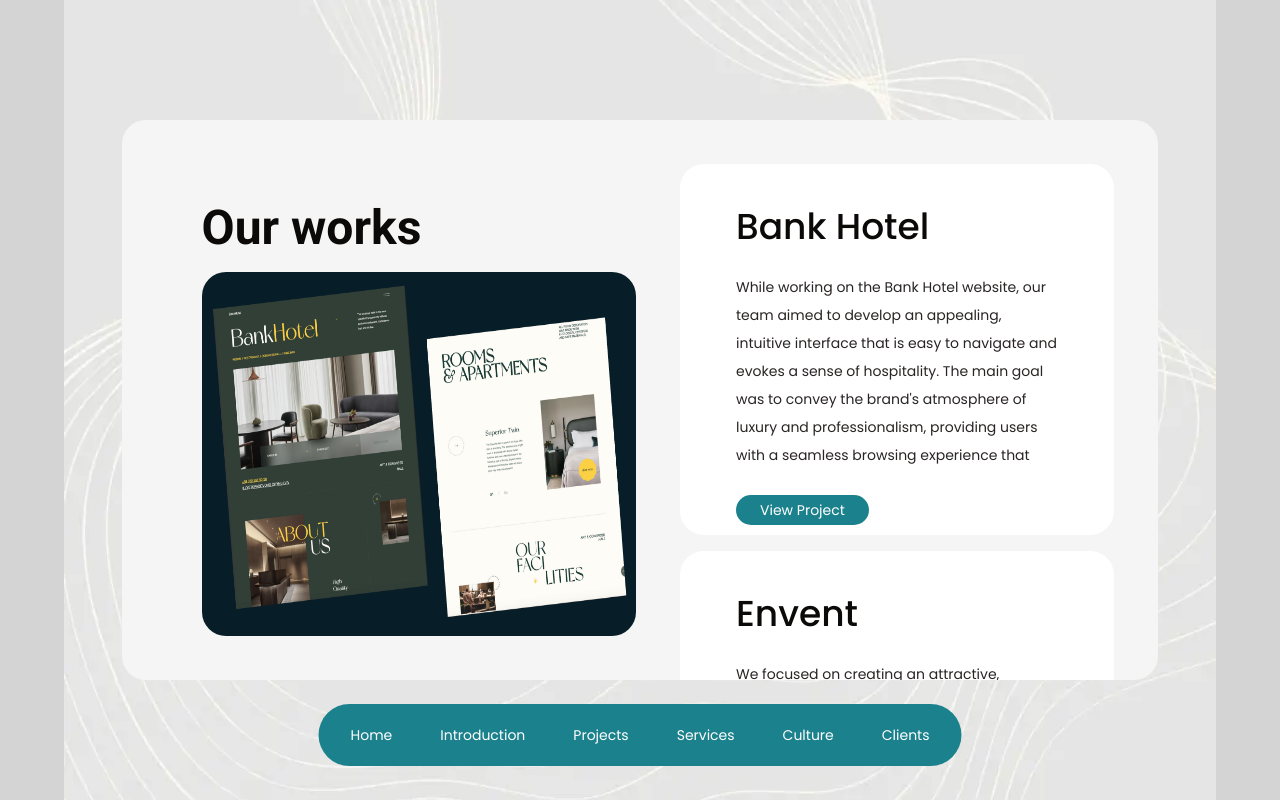
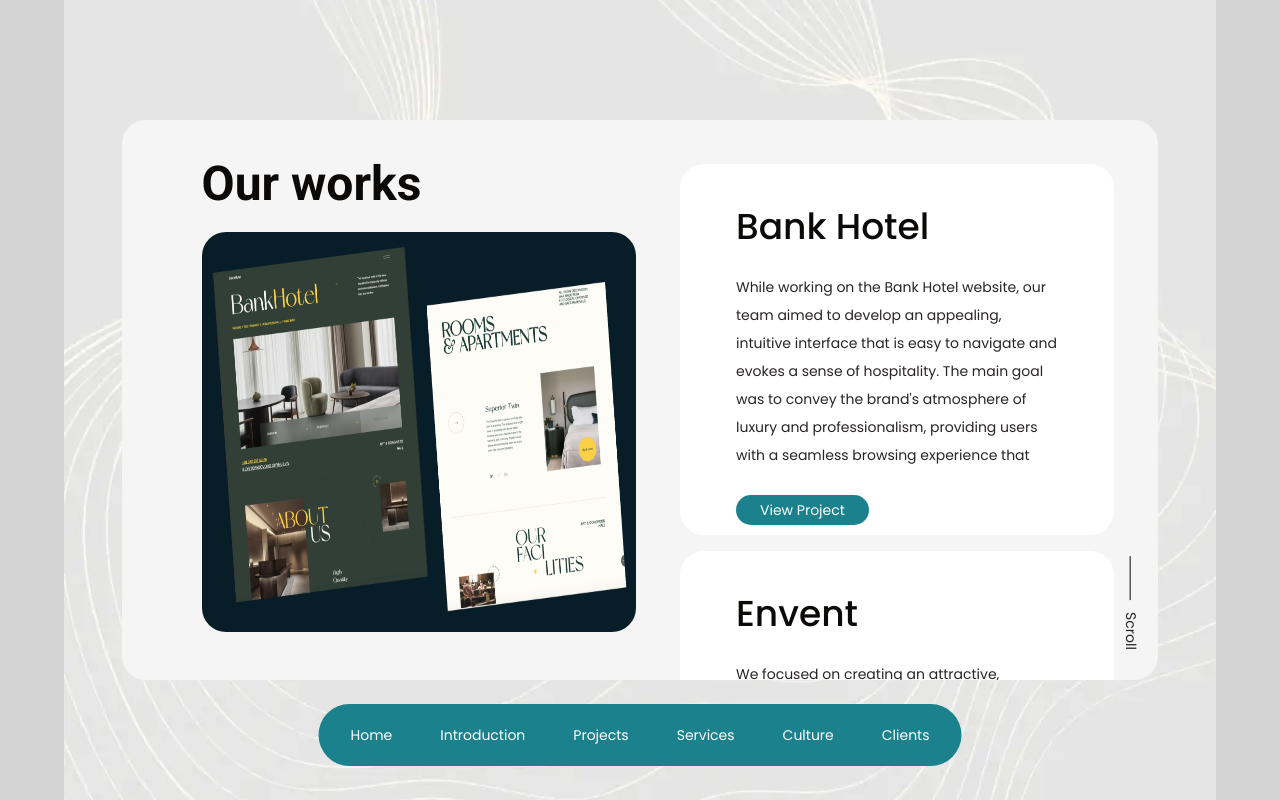
Before and after one commit to nastyaosetrova8/itcompany, a Next.js app: page /en/projects in a window 1280 px wide. Built offline with nearby package versions, Linux system fonts and the light colour scheme.

Commit message:
update video style,  add scroll to text of the card, update card styles

```diff
--- a/app/[locale]/introduction/page.tsx
+++ b/app/[locale]/introduction/page.tsx
@@ -7,6 +7,7 @@ type Props = {
 const IntroductionPage: React.FC<Props> = async ({ params: { locale } }) => {
   unstable_setRequestLocale(locale);
   const t = await getTranslations("Introduction");
+  const tScroll = await getTranslations("Scroll");
 
   return (
     <section className="h-screen flex items-center justify-center bg-neutral-300">
@@ -25,12 +26,18 @@ const IntroductionPage: React.FC<Props> = async ({ params: { locale } }) => {
           </div>
           <div className="absolute right-0 bottom-0 rotate-90 -translate-y-[500%] translate-x-[20%]">
             <p className="before:content-[''] before:h-[1px] before:w-11 before:mr-3 flex items-center before:bg-stone-950">
-              {t("scroll") || ""}
+              {tScroll("scroll") || ""}
             </p>
           </div>
         </div>
         <div className="xl:max-w-[75%] w-full h-full xl:-mr-[30px] ">
-          <video className="w-full h-full" autoPlay loop muted playsInline>
+          <video
+            className="w-full h-screen object-cover"
+            autoPlay
+            loop
+            muted
+            playsInline
+          >
             <source src="/videos/introductionPage.mp4" type="video/mp4" />
             Ваш браузер не підтримує відтворення відео.
           </video>
--- a/app/[locale]/projects/page.tsx
+++ b/app/[locale]/projects/page.tsx
@@ -4,6 +4,7 @@ import ProjectCard from "@/app/components/ProjectCard/ProjectCard";
 import { IPropsProjectItem } from "@/helpers/interfaces";
 import clsx from "clsx";
 import { useTranslations } from "next-intl";
+// import { getTranslations } from "next-intl/server";
 // import { unstable_setRequestLocale } from "next-intl/server";
 import Image from "next/image";
 import { useEffect, useRef, useState } from "react";
@@ -17,6 +18,7 @@ const ProjectsPage: React.FC<Props> = () => {
   //   unstable_setRequestLocale(locale);
 
   const t = useTranslations("Projects");
+  const tScroll = useTranslations("Scroll");
   const projects = Object.values(t.raw("list")) as IPropsProjectItem[];
 
   const [activeImage, setActiveImage] = useState(projects[0].src);
@@ -83,7 +85,7 @@ const ProjectsPage: React.FC<Props> = () => {
   return (
     <section className="h-screen flex items-center justify-center bg-neutral-300">
       <div className="flex justify-end items-center h-screen xl:max-w-[90%] w-full bg-[url('/images/containerBGSecondary3.webp')] bg-cover bg-center bg-no-repeat">
-        <div className="container flex gap-11 justify-between h-[70%] w-[90%] pl-20 pr-11 pt-11 bg-neutral-100 rounded-3xl ">
+        <div className="container relative flex gap-11 justify-between h-[70%] w-[90%] pl-20 pr-11 bg-neutral-100 rounded-3xl ">
           <div className="pb-11 pt-10 flex xl:max-w-[560px] w-full flex-col">
             {/* xl:max-w-[420px] w-full xl:max-h-[360px] h-full */}
             <h1 className="mainDescriptionCl font-bold text-stone-950">
@@ -133,7 +135,7 @@ const ProjectsPage: React.FC<Props> = () => {
           </div>
           <ul
             ref={containerRef}
-            className="xl:max-w-[560px] w-full flex flex-col gap-4 pb-11 overflow-y-auto scroll-containerCl"
+            className="xl:max-w-[560px] w-full flex flex-col gap-4 py-11 overflow-y-auto scroll-containerCl"
           >
             {projects.map((project, index) => (
               <li
@@ -141,18 +143,22 @@ const ProjectsPage: React.FC<Props> = () => {
                   cardRefs.current[index] = ref;
                 }}
                 key={project.id}
-                className="w-full xl:h-[371px] py-10 px-14 bg-white rounded-3xl"
+                className="relative w-full xl:h-[371px] py-10 px-14 bg-white rounded-3xl"
               >
-                <div className="h-full ">
-                  {/* overflow-y-auto */}
-                  <ProjectCard
-                    title={project.title}
-                    description={project.description}
-                  />
-                </div>
+                <ProjectCard
+                  title={project.title}
+                  description={project.description}
+                  scrollText={tScroll("scroll")}
+                />
               </li>
             ))}
           </ul>
+
+          <div className="absolute right-0 bottom-0 rotate-90 -translate-y-[500%] translate-x-[20%]">
+            <p className="before:content-[''] before:h-[1px] before:w-11 before:mr-3 flex items-center before:bg-stone-950">
+              {tScroll("scroll") || ""}
+            </p>
+          </div>
         </div>
       </div>
     </section>
--- a/app/components/ProjectCard/ProjectCard.tsx
+++ b/app/components/ProjectCard/ProjectCard.tsx
@@ -1,15 +1,44 @@
+"use client";
+
 import { IPropsProjectItem } from "@/helpers/interfaces";
+import { useEffect, useRef, useState } from "react";
 
-const ProjectCard: React.FC<IPropsProjectItem> = ({ title, description }) => {
+const ProjectCard: React.FC<IPropsProjectItem> = ({
+  title,
+  description,
+  scrollText,
+}) => {
+  const contentRef = useRef<HTMLParagraphElement>(null);
+  console.log("🚀 ~ contentRef:", contentRef);
+  const [showScrollText, setShowScrollText] = useState(false);
+
+  useEffect(() => {
+    if (contentRef.current) {
+      const { scrollHeight, clientHeight } = contentRef.current;
+      setShowScrollText(scrollHeight > clientHeight);
+    }
+  }, [description]);
+
   return (
     <>
       <div className="flex flex-col h-full">
         <h2 className="titleCl font-medium mb-6">{title}</h2>
-
         {/* <p className="descriptionCl overflow-y-auto">{description}</p> */}
-        <p className="descriptionCl flex-grow overflow-y-auto max-h-[250px]">
+        <p
+          ref={contentRef}
+          className="descriptionCl scroll-containerCl overflow-y-auto"
+        >
+          {/* flex-grow  max-h-[250px] */}
           {description}
         </p>
+
+        {showScrollText && (
+          <div className="absolute right-0 bottom-0 rotate-90 -translate-y-[500%] translate-x-[20%]">
+            <p className="before:content-[''] before:h-[1px] before:w-11 before:mr-3 flex items-center before:bg-stone-950">
+              {scrollText}
+            </p>
+          </div>
+        )}
       </div>
       <a
         href="#"
--- a/helpers/interfaces.ts
+++ b/helpers/interfaces.ts
@@ -4,6 +4,7 @@ export interface IPropsProjectItem {
   id?: string;
   title?: string;
   description?: string;
+  scrollText: string;
   src?: string | StaticImageData;
   alt?: string;
 }
--- a/messages/en.json
+++ b/messages/en.json
@@ -24,6 +24,9 @@
   "Slogan": {
     "slogan": "Innovation Engineered for Your Success"
   },
+  "Scroll": {
+    "scroll": "Scroll"
+  },
   "Navigation": {
     "getStarted": "Get started",
     "home": "Home",
@@ -38,8 +41,7 @@
     "title": "Creating Unique Web Solutions for Your Business",
     "p1": "Welcome to ITCompany — your trusted web studio specializing in website development that helps businesses reach new heights. We create modern, effective, and visually appealing web solutions that highlight your brand’s uniqueness and engage your customers. Our team consists of creative designers, experienced developers, and strategists who bring websites of any complexity to life — from landing pages and corporate websites to e-commerce stores and complex platforms.",
     "p2": "We stay up-to-date with the latest web design trends, ensuring responsiveness, fast loading times, and high functionality in our products. Each project is tailored to the client’s needs, focused on user-friendliness, and provides the best possible experience for visitors.",
-    "p3": "At ITCompany, we strive not only to build a website for you but to become your partner in achieving success in the digital world.",
-    "scroll": "Scroll"
+    "p3": "At ITCompany, we strive not only to build a website for you but to become your partner in achieving success in the digital world."
   },
   "Projects": {
     "title": "Our works",
@@ -54,7 +56,7 @@
       "2": {
         "id": "2",
         "title": "Envent",
-        "description": "We focused on creating an attractive, modern design that highlights the company’s commitment and professionalism. We actively used corporate colors and style elements to build a cohesive image and enhance brand recognition, crafting a harmonious, professional look that reflects the company’s core values and identity. 11111111 We focused on creating an attractive, modern design that highlights the company’s commitment and professionalism. We actively used corporate colors and style elements to build a cohesive image and enhance brand recognition, crafting a harmonious, professional look that reflects the company’s core values and identity.",
+        "description": "We focused on creating an attractive, modern design that highlights the company’s commitment and professionalism. We actively used corporate colors and style elements to build a cohesive image and enhance brand recognition, crafting a harmonious, professional look that reflects the company’s core values and identity. === ADDITIONAL TEXT === We focused on creating an attractive, modern design that highlights the company’s commitment and professionalism. We actively used corporate colors and style elements to build a cohesive image and enhance brand recognition, crafting a harmonious, professional look that reflects the company’s core values and identity.",
         "src": "/images/_.jpeg",
         "alt": "Images of pages of the Envent website"
       },
```
